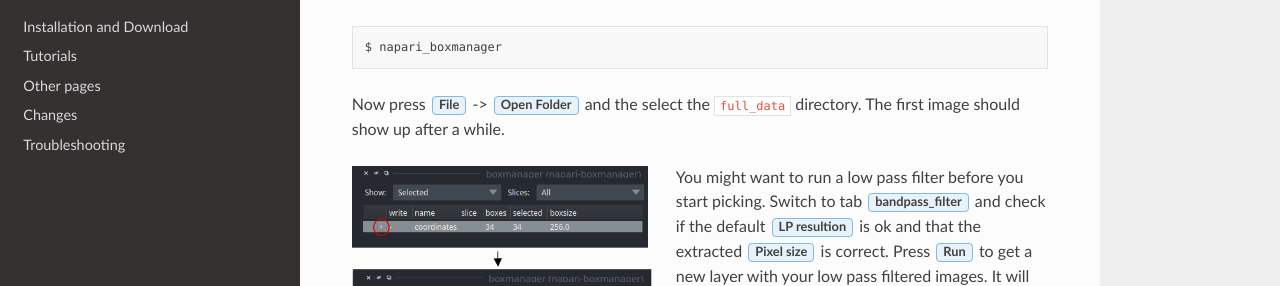
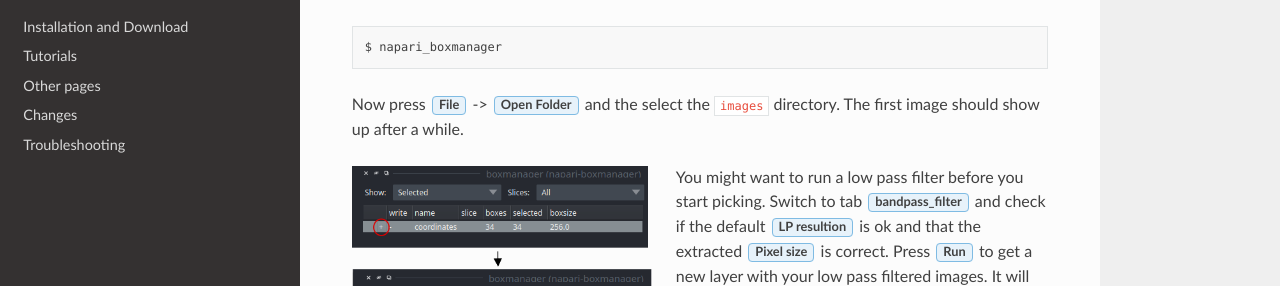
Before and after one commit to MPI-Dortmund/cryolo, a Sphinx documentation site: the page built from source/tutorials/data_preparation.rst, in a window 1280 px wide and 1400 px high, scrolled down 470 px. Shown: the part 161-447 px from the top of the window. Built offline with Sphinx 7.4.7 and the Read the Docs theme 2.0.0, drawn with Linux system fonts in a browser that asks for light colours.

Commit message:
update data preparation

```diff
--- a/source/tutorials/data_preparation.rst
+++ b/source/tutorials/data_preparation.rst
@@ -1,6 +1,6 @@
 .. include:: text_modules/data_prep_filament_startbm.rst
 
-Now press :guilabel:`File` -> :guilabel:`Open Folder` and the select the :file:`full_data` directory. The first image should
+Now press :guilabel:`File` -> :guilabel:`Open Folder` and the select the :file:`images` directory. The first image should
 show up after a while.
 
 .. image:: ../img/napari/boxmanager_2.png
@@ -14,7 +14,7 @@ show up after a while.
 If you finished picking from your micrographs, you can export your box files in tab :guilabel:`organize_layer`. The defaults should be fine so you can directly press :guilabel:`Save to dir`. Training data is created for all micrographs that have an activated checkbox.  Create a new directory called train_annotation and save it there. Close boxmanager.
 
 Optionally, you now create a third folder with the name :file:`train_image`. Now for each box file, copy the corresponding
-image from :file:`full_data` into :file:`train_image`.
+image from :file:`images` into :file:`train_image`.
 
 .. note::
 
```
